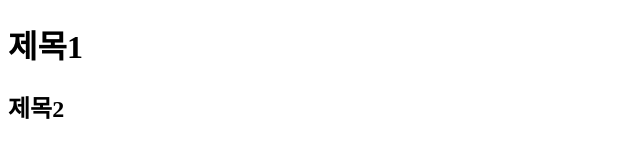
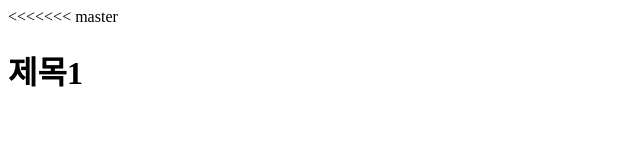
Before and after one commit to Kimdonghyeon6306/ict, a plain HTML site: page public/revert.html in a window 1280 px wide. Shown: the whole page, without its empty margins (0-640 px from the left). Drawn offline with Linux system fonts and the light colour scheme.

```diff
--- a/public/revert.html
+++ b/public/revert.html
@@ -5,7 +5,9 @@
 <title>revert.html</title>
 </head>
 <body>
+<<<<<<< master
 <h1>제목1</h1>
-<h2>제목2</h2>
+
+
 </body>
 </html>
```
